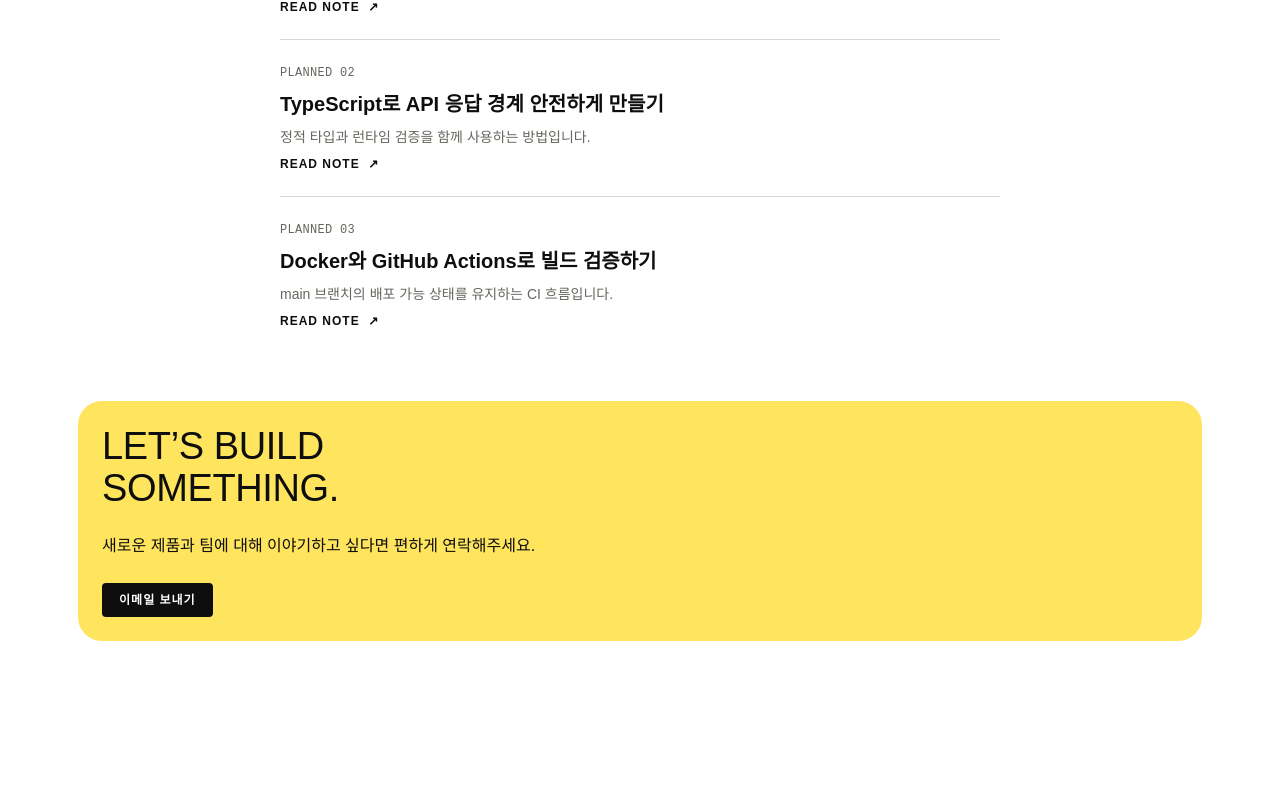
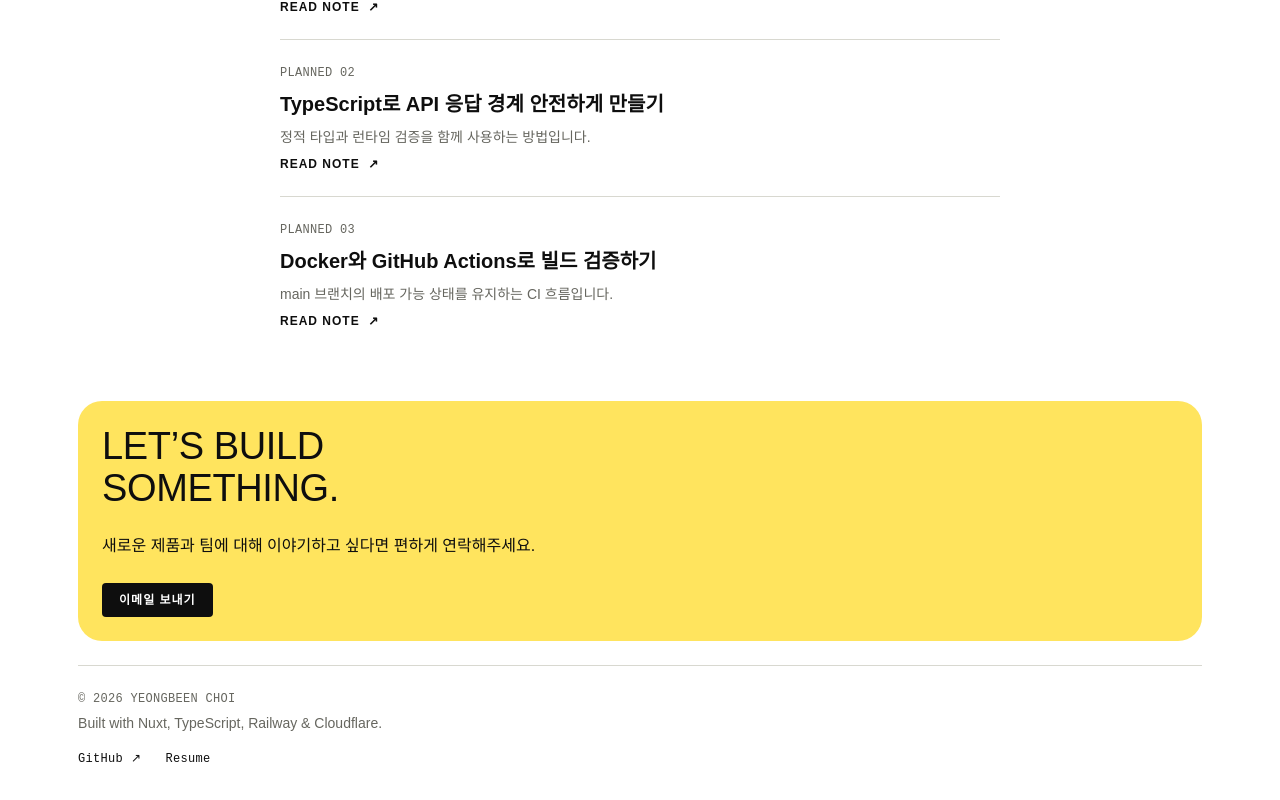
Before and after one commit to binny0x00/yeongbeen-cloud, a Nuxt app: page / in a window 1280 px wide. Shown: the part 2450-3250 px from the top of the page. Before the commit the page ends 3139 px from the top, so only its background shows below. Built offline with nearby package versions, Linux system fonts and the light colour scheme.

Commit message:
feat: 푸터 메타 정보와 링크 추가

```diff
--- a/app/components/sections/ContactFooter.vue
+++ b/app/components/sections/ContactFooter.vue
@@ -1,5 +1,10 @@
+<script setup lang="ts">
+const currentYear = new Date().getFullYear()
+</script>
+
 <template>
-  <footer
+  <footer class="flex w-full flex-col gap-6">
+    <section
       id="contact"
       aria-labelledby="contact-title"
       class="flex w-full flex-col items-start gap-6 overflow-hidden rounded-lg bg-accent p-6 text-[var(--color-text-on-accent)] desktop:p-12"
@@ -16,5 +21,19 @@
         새로운 제품과 팀에 대해 이야기하고 싶다면 편하게 연락해주세요.
       </p>
       <UiButton to="mailto:hello@yeongbeen.cloud" variant="inverse">이메일 보내기</UiButton>
+    </section>
+
+    <div
+      class="flex flex-col gap-4 border-t border-border pt-6 text-ink-muted desktop:flex-row desktop:items-center desktop:justify-between"
+    >
+      <div class="flex flex-col gap-1">
+        <p class="type-mono-sm">© {{ currentYear }} YEONGBEEN CHOI</p>
+        <p class="type-body-sm">Built with Nuxt, TypeScript, Railway &amp; Cloudflare.</p>
+      </div>
+      <nav aria-label="푸터 링크" class="flex items-center gap-6 text-ink">
+        <UiTextLink to="https://github.com/binny0x00" external>GitHub</UiTextLink>
+        <UiTextLink to="/resume" :show-arrow="false">Resume</UiTextLink>
+      </nav>
+    </div>
   </footer>
 </template>
```
Lines whose indentation alone changed are shown as unchanged.
